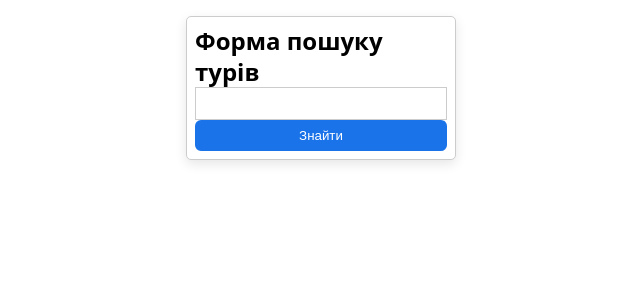
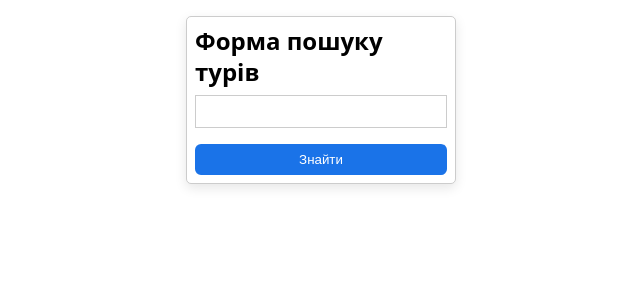
Before and after one commit to sevaslavik/tat-react-test-task, a React (Vite) app: page / in a window 1280 px wide. Shown: the top 300 px of the page, without its empty margins (319-959 px from the left). Built offline with nearby package versions, Linux system fonts and the light colour scheme.

Commit message:
fix: add margins in search form

```diff
--- a/src/components/organisms/search-form/SearchForm.tsx
+++ b/src/components/organisms/search-form/SearchForm.tsx
@@ -18,6 +18,7 @@ export const SearchForm = () => {
       <TextInput
         ref={inputRef}
         value={query}
+        className={styles.searchField}
         onChange={(e) => {
           setQuery(e.target.value);
           setOpen(true);
@@ -30,7 +31,7 @@ export const SearchForm = () => {
         open={open}
         referenceRef={inputRef}
       />
-      <Button>Знайти</Button>
+      <Button className={styles.btn}>Знайти</Button>
     </form>
   );
 };
--- a/src/components/organisms/search-form/styles.module.css
+++ b/src/components/organisms/search-form/styles.module.css
@@ -17,3 +17,11 @@
   border: 1px solid #ccc;
   box-shadow: 0 4px 12px rgba(0, 0, 0, 0.1);
 }
+
+.searchField {
+  margin: 8px 0;
+}
+
+.btn {
+  margin-top: 8px;
+}
```
